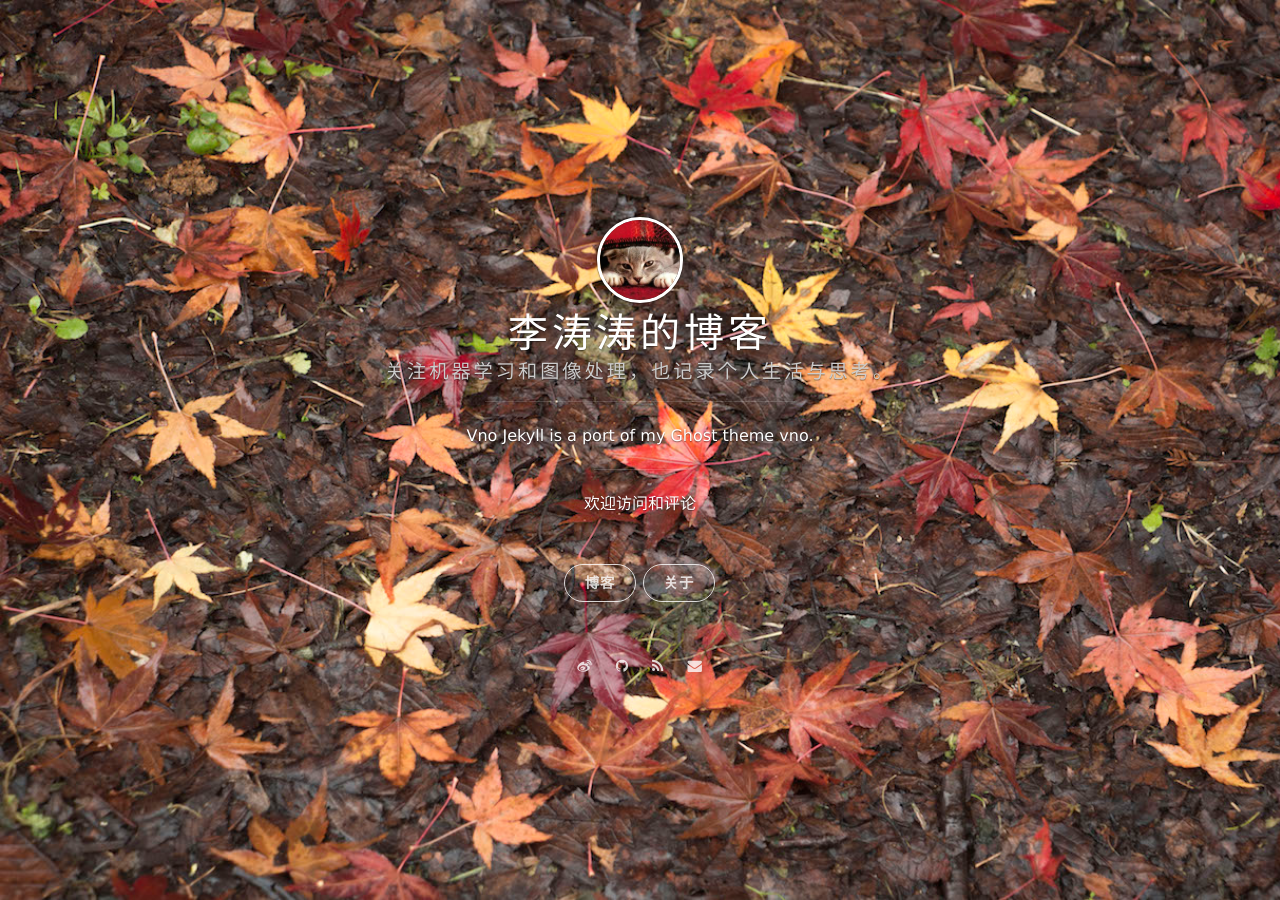
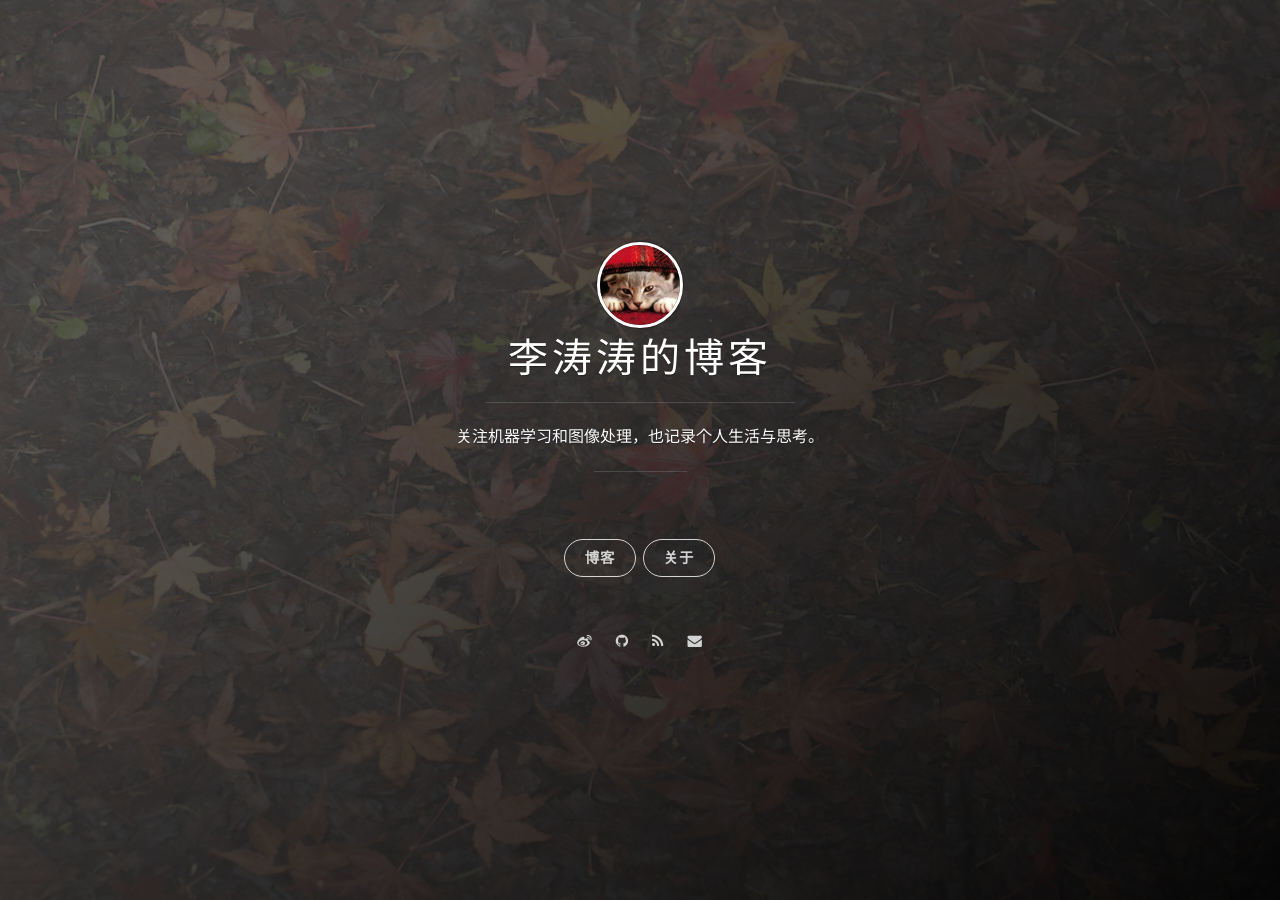
Before and after one commit to ltt-gddxz/ltt-gddxz.github.io, a Jekyll site: the page built from index.html, in a window 1280 px wide. Built offline with Jekyll 4.4.1, drawn with Linux system fonts in a browser that asks for light colours; nearby versions of some CDN libraries; the list of posts is cut into pages by our own code.

Commit message:
修改首页

```diff
--- a/_config.yml
+++ b/_config.yml
@@ -1,9 +1,10 @@
 # Basic
 title: 李涛涛的博客
-subtitle: 关注机器学习和图像处理，也记录个人生活与思考。
-welcome_message: <a href="http://ltt-gddxz.github.io" target="_blank">欢迎访问和评论</a>
-description: Vno Jekyll is a port of my Ghost theme vno.
-creator: <a href="http://onev.cat">@onevcat</a>
+subtitle:
+welcome_message: <a href="http://ltt-gddxz.github.io" target="_blank"></a>
+description: 关注机器学习和图像处理，也记录个人生活与思考。
+creator: <a href="http://weibo.com/u/2720974317?refer_flag=1001030201_">@李涛涛Thinking</a>
+creator: <a href="http://ltt-gddxz.github.io">@ltt-gddxz</a>
 
 url: "http://ltt-gddxz.github.io"
 
@@ -13,7 +14,7 @@ permalink: /:year/:month/:title/
 highlighter: rouge
 
 # supported colors: blue, green, purple, red, orange or slate. If you need clear, leave it empty.
-cover_color:
+cover_color: black
 
 # The blog button should not be removed.
 blog_button:
@@ -37,8 +38,8 @@ comment:
 
 # Social
 social:
-    weibo: onevcat
-    github: onevcat
+    weibo: 李涛涛Thinking
+    github: ltt-gddxz
     mail: 18810271756@163.com
 
 # Google Analytics
```
